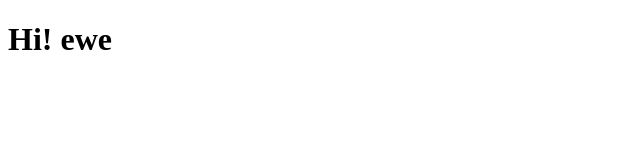
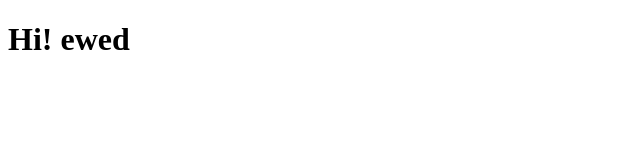
Before and after one commit to 95Chester95/Js, a plain HTML site: page index.html in a window 1280 px wide. Shown: the full height of the page, 0-640 px from the left. Drawn offline with Linux system fonts and the light colour scheme.

Commit message:
My commit

```diff
--- a/index.html
+++ b/index.html
@@ -7,7 +7,7 @@
   <title>Document</title>
 </head>
 <body>
-  <h1>Hi! ewe</h1>
+  <h1>Hi! ewed</h1>
   <script src="JS/alert.js"></script>
 </body>
 </html>
```
